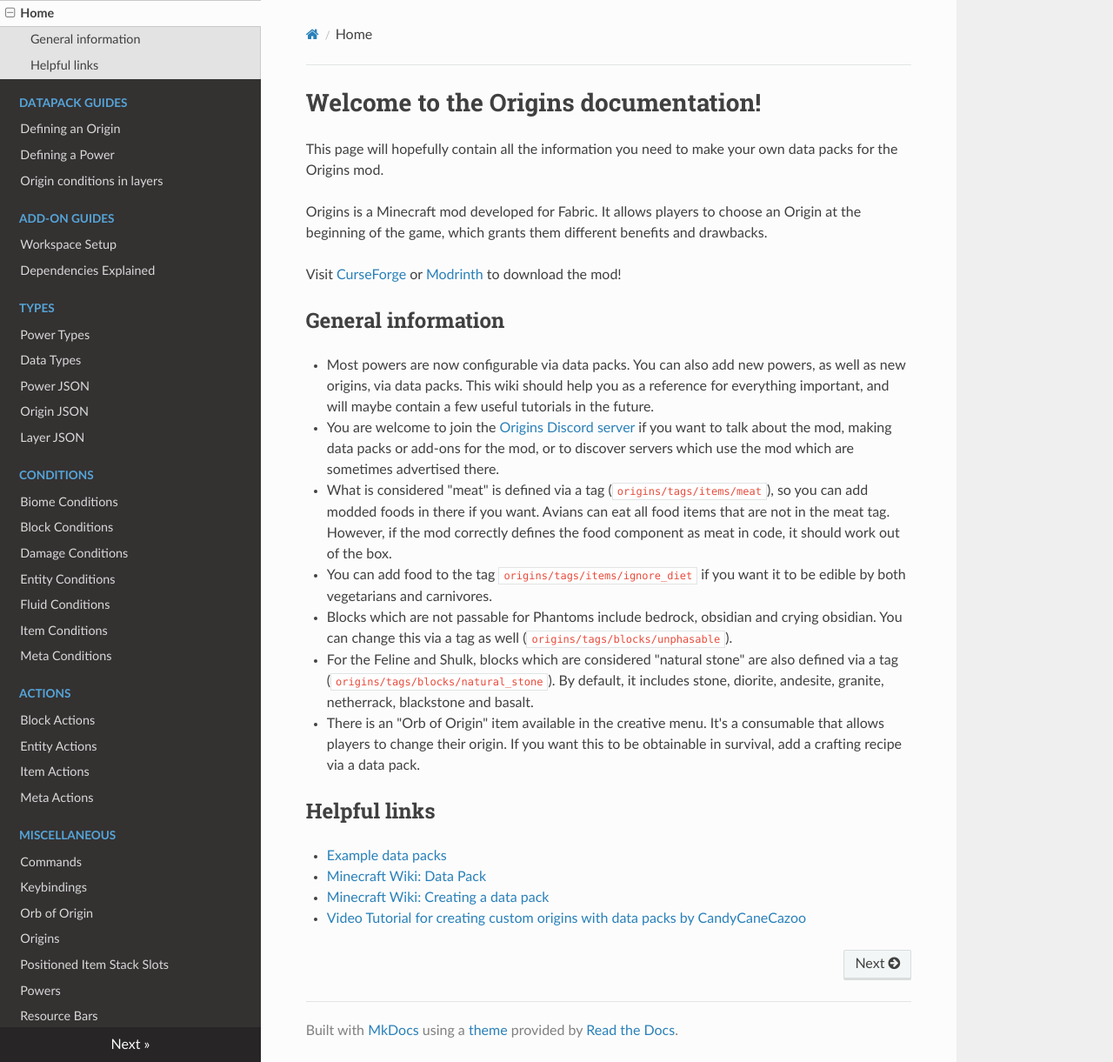
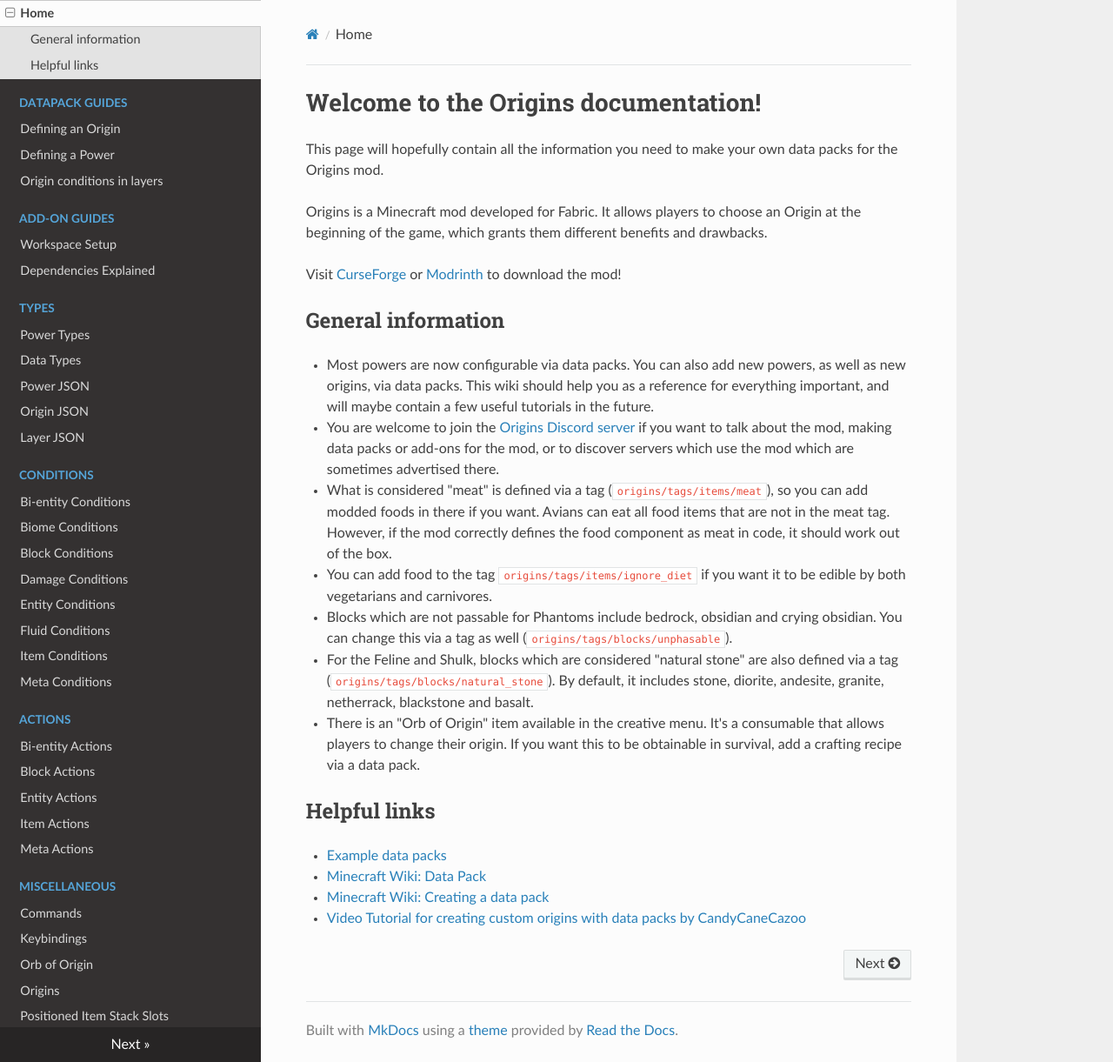
Before and after one commit to apace100/origins-docs, an MkDocs documentation site: the page built from docs/index.md, in a window 1280 px wide and 1221 px high. Shown: the whole window at 87% size. Built offline with MkDocs 1.6.1, drawn with Linux system fonts in a browser that asks for light colours; nearby versions of some CDN libraries.

Commit message:
Modified `mkdocs.yml` to include bi-entity stuff

```diff
--- a/mkdocs.yml
+++ b/mkdocs.yml
@@ -15,6 +15,7 @@ nav:
         - Origin JSON: origin_json.md
         - Layer JSON: layer_json.md
     - Conditions:
+        - Bi-entity Conditions: bientity_conditions.md
         - Biome Conditions: biome_conditions.md
         - Block Conditions: block_conditions.md
         - Damage Conditions: damage_conditions.md
@@ -23,6 +24,7 @@ nav:
         - Item Conditions: item_conditions.md
         - Meta Conditions: meta_conditions.md
     - Actions:
+        - Bi-entity Actions: bientity_actions.md
         - Block Actions: block_actions.md
         - Entity Actions: entity_actions.md
         - Item Actions: item_actions.md
```
